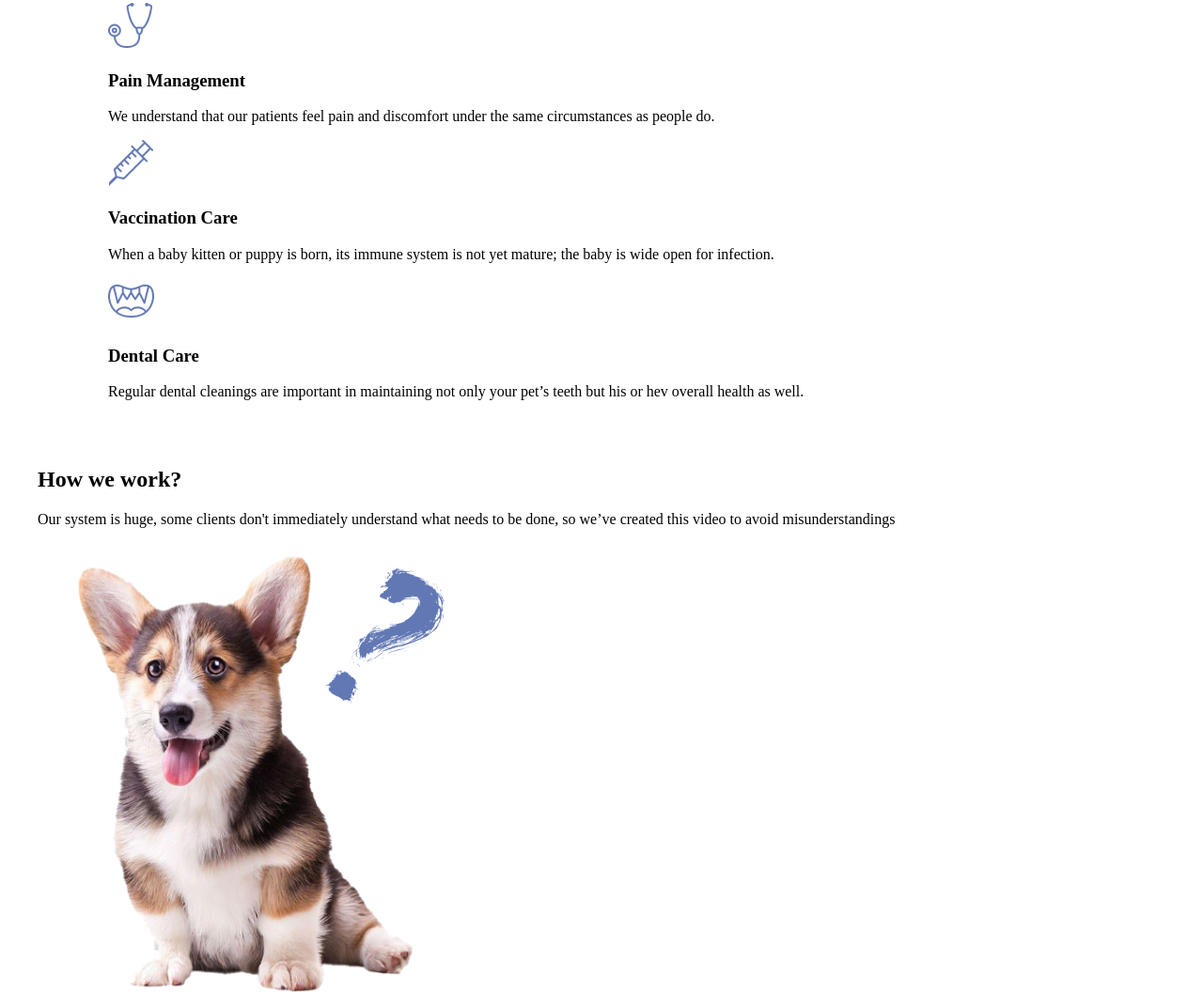
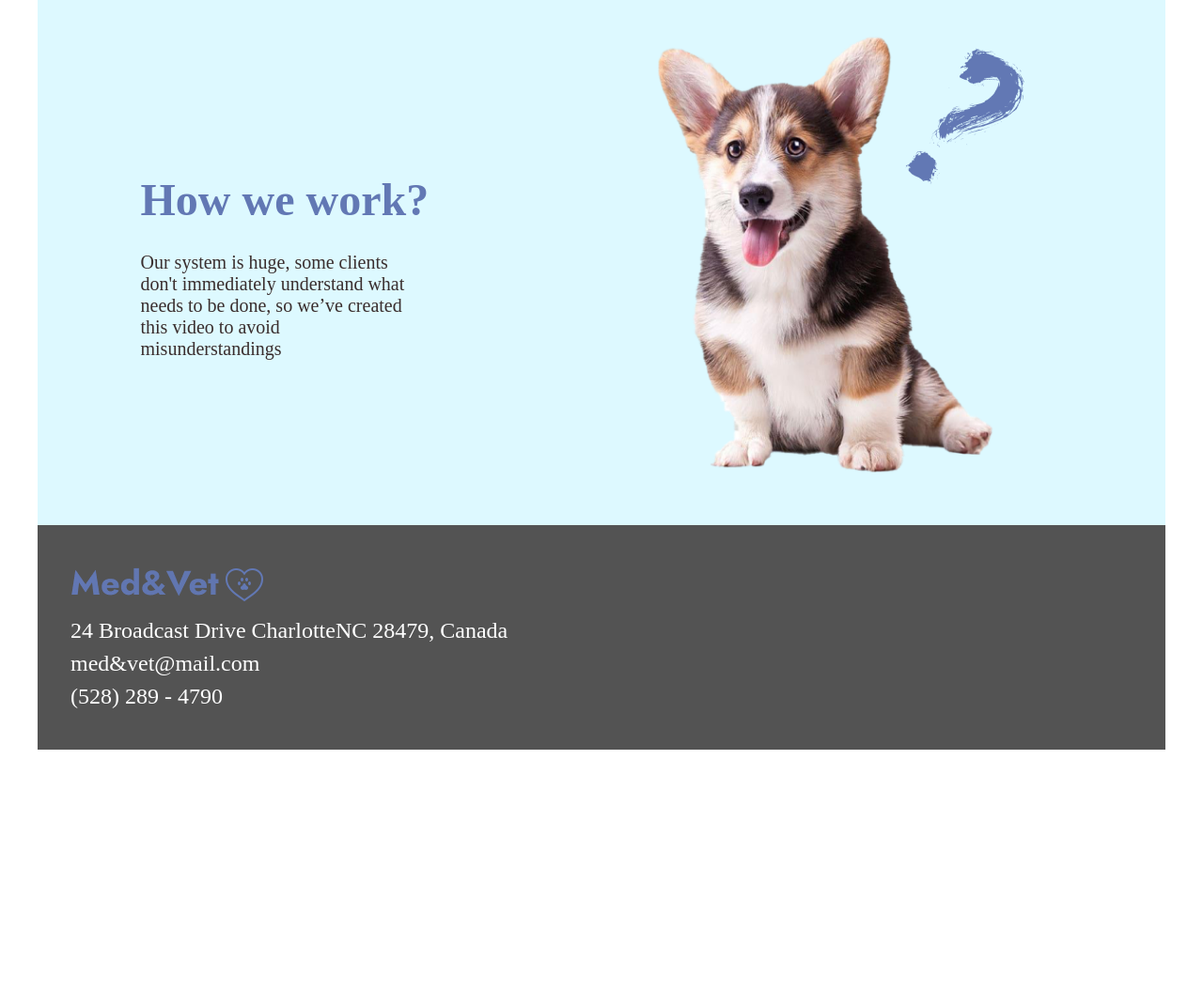
Before and after one commit to Sashikma/MedVed1, a plain HTML site: page index.html in a window 1280 px wide. Shown: the part 1237-2293 px from the top of the page at 94% size. After the commit the page ends 2035 px from the top, so only its background shows below. Drawn offline with Linux system fonts and the light colour scheme.

Commit message:
Update style.css

```diff
--- a/style.css
+++ b/style.css
@@ -90,3 +90,65 @@ height: 4px;
 background-color: #6278B4;
 margin: 18px auto;
 }
+.serveses-item{
+    width: 280px;
+    margin-left: 20px;
+    margin-right: 20px;
+    display: flex;
+    margin-bottom: 40px;
+
+}
+.serveses-list{
+display: flex;
+flex-wrap: wrap;
+justify-content: space-between;
+}
+.serveses-img{
+    width: 49px;
+    height: 49px;
+    margin-right: 15px;
+}
+.world{
+    color: #6278B4;
+}
+.how-work{
+    background-color: #DDF9FF;
+    padding: 35px;
+
+}
+.work{
+    display: flex;
+    justify-content: space-around;
+    align-items: center;
+}
+.work-title{
+    color: #6278B4;
+    font-size: 48px;
+    font-weight: 900;
+    margin-bottom: 28px;
+}
+.text-wrap{
+    width: 358px;
+
+}
+.work-text{
+    color: #3A2E2E;
+    font-size: 20px;
+    font-weight: 500;
+    width: 294px;
+}
+.footer{
+    background-color: #535353;
+    padding-top: 35px;
+    padding-bottom: 35px;
+    padding-right: 35px;
+    padding-left: 35px;
+}
+.footer-link{
+display: block;
+font-size:24px ;
+font-weight:400 ;
+margin-bottom:8px ;
+margin-top:8px ;
+color: #fff;
+}
```
